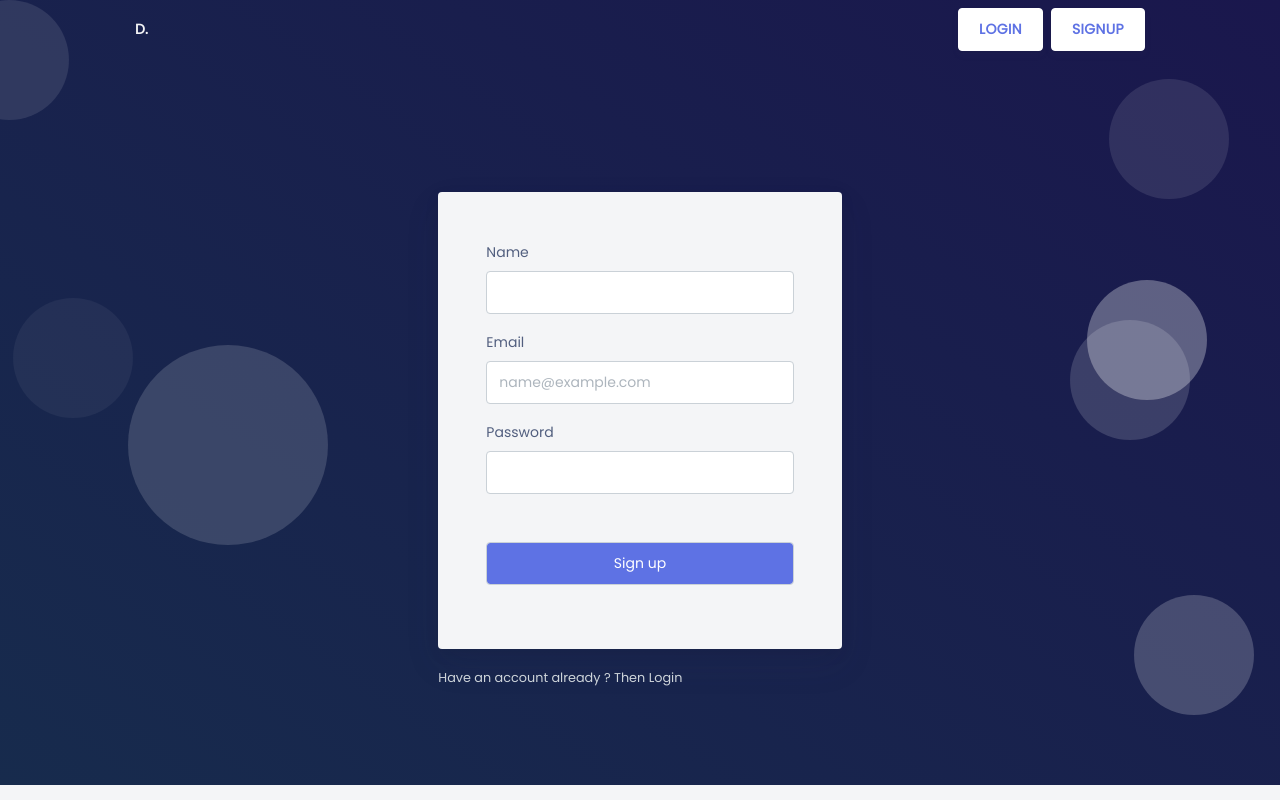
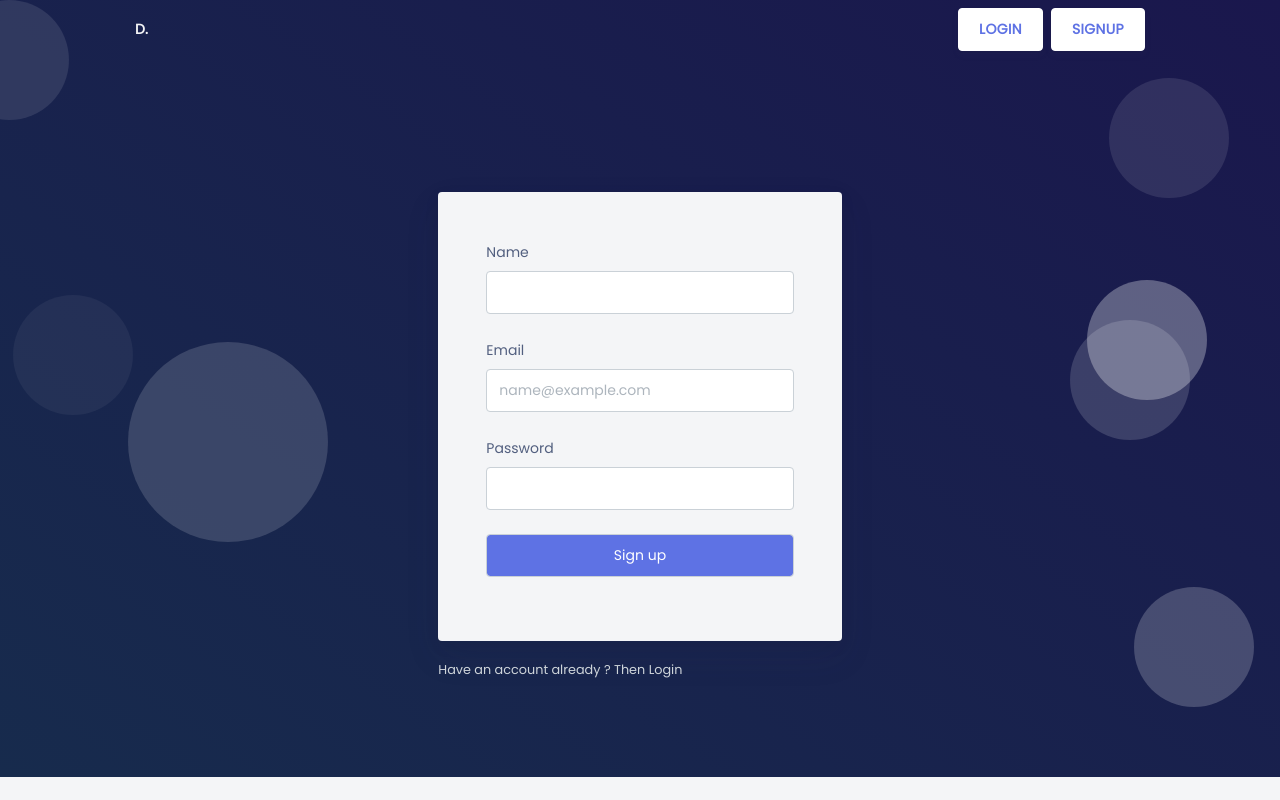
Before and after one commit to shelcia/dynamic-portfolio, a React (Vite) app: page /signup in a window 1280 px wide. Shown: the top 800 px of the page. Built offline with nearby package versions, Linux system fonts and the light colour scheme; a web font is replaced by a local one.

Commit message:
[FIX]: Overlaping feedback with label in login and signup form

```diff
--- a/src/pages/auth/Login.jsx
+++ b/src/pages/auth/Login.jsx
@@ -64,7 +64,7 @@ const Login = () => {
               <Card className="bg-secondary shadow border-0">
                 <Card.Body className="px-lg-5 py-lg-5">
                   <Form onSubmit={formik.handleSubmit}>
-                    <Form.Group className="mb-3 position-relative" >
+                    <Form.Group className="position-relative" >
                       <Form.Label id="1">Email</Form.Label>
                       <Form.Control
                         name="email"
@@ -73,13 +73,14 @@ const Login = () => {
                         onChange={formik.handleChange}
                         onBlur={formik.handleBlur}
                         isInvalid={formik.errors.email}
+                        className={formik.errors.email?"mb-5":"mb-3"}
                         ref={email}
                       />
                       <Form.Control.Feedback type="invalid" tooltip>
                         {formik.errors.email}
                       </Form.Control.Feedback>
                     </Form.Group>
-                    <Form.Group className="mb-3 position-relative">
+                    <Form.Group className="position-relative">
                       <Form.Label id="2">Password</Form.Label>
                       <Form.Control
                         name="password"
@@ -88,13 +89,14 @@ const Login = () => {
                         onChange={formik.handleChange}
                         onBlur={formik.handleBlur}
                         isInvalid={formik.errors.password}
+                        className={formik.errors.password?"mb-5":"mb-4"}
                         ref={password}
                       />
                       <Form.Control.Feedback type="invalid" tooltip>
                         {formik.errors.password}
                       </Form.Control.Feedback>
                     </Form.Group>
-                    <Form.Group className="mb-3 mt-5">
+                    <Form.Group className="mb-3">
                       <Form.Control
                         style={{color: '#FFFFFF'}}
                         className="bg-blue"
--- a/src/pages/auth/Signup.jsx
+++ b/src/pages/auth/Signup.jsx
@@ -68,7 +68,7 @@ const Signup = () => {
               <Card className="bg-secondary shadow border-0">
                 <Card.Body className="px-lg-5 py-lg-5">
                   <Form onSubmit={formik.handleSubmit}>
-                    <Form.Group className="mb-3 position-relative" >
+                    <Form.Group className="position-relative" >
                       <Form.Label id="1">Name</Form.Label>
                       <Form.Control
                         name="name"
@@ -76,13 +76,14 @@ const Signup = () => {
                         onChange={formik.handleChange}
                         onBlur={formik.handleBlur}
                         isInvalid={formik.errors.name}
+                        className={formik.errors.name?"mb-5":"mb-4"}
                         ref={name}
                       />
                       <Form.Control.Feedback type="invalid" tooltip>
                         {formik.errors.name}
                       </Form.Control.Feedback>
                     </Form.Group>
-                    <Form.Group className="mb-3 position-relative" >
+                    <Form.Group className="position-relative" >
                       <Form.Label id="1">Email</Form.Label>
                       <Form.Control
                         name="email"
@@ -91,13 +92,14 @@ const Signup = () => {
                         onChange={formik.handleChange}
                         onBlur={formik.handleBlur}
                         isInvalid={formik.errors.email}
+                        className={formik.errors.email?"mb-5":"mb-4"}
                         ref={email}
                       />
                       <Form.Control.Feedback type="invalid" tooltip>
                         {formik.errors.email}
                       </Form.Control.Feedback>
                     </Form.Group>
-                    <Form.Group className="mb-3 position-relative">
+                    <Form.Group className="position-relative">
                       <Form.Label id="2">Password</Form.Label>
                       <Form.Control
                         name="password"
@@ -106,13 +108,14 @@ const Signup = () => {
                         onChange={formik.handleChange}
                         onBlur={formik.handleBlur}
                         isInvalid={formik.errors.password}
+                        className={formik.errors.password?"mb-5":"mb-4"}
                         ref={password}
                       />
                       <Form.Control.Feedback type="invalid" tooltip>
                         {formik.errors.password}
                       </Form.Control.Feedback>
                     </Form.Group>
-                    <Form.Group className="mb-3 mt-5">
+                    <Form.Group className="mb-3">
                       <Form.Control
                         style={{color: '#FFFFFF'}}
                         className="bg-blue"
```
